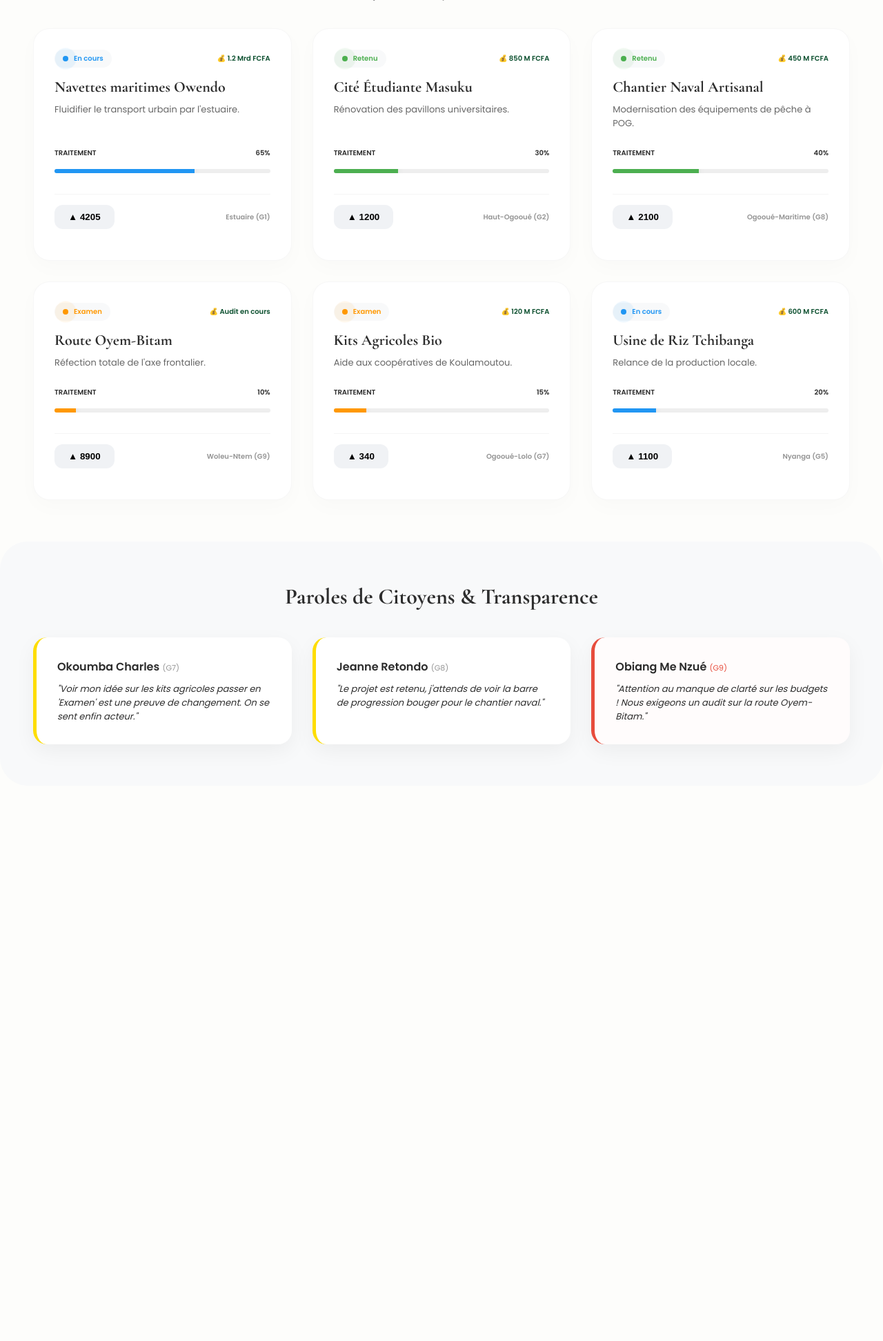
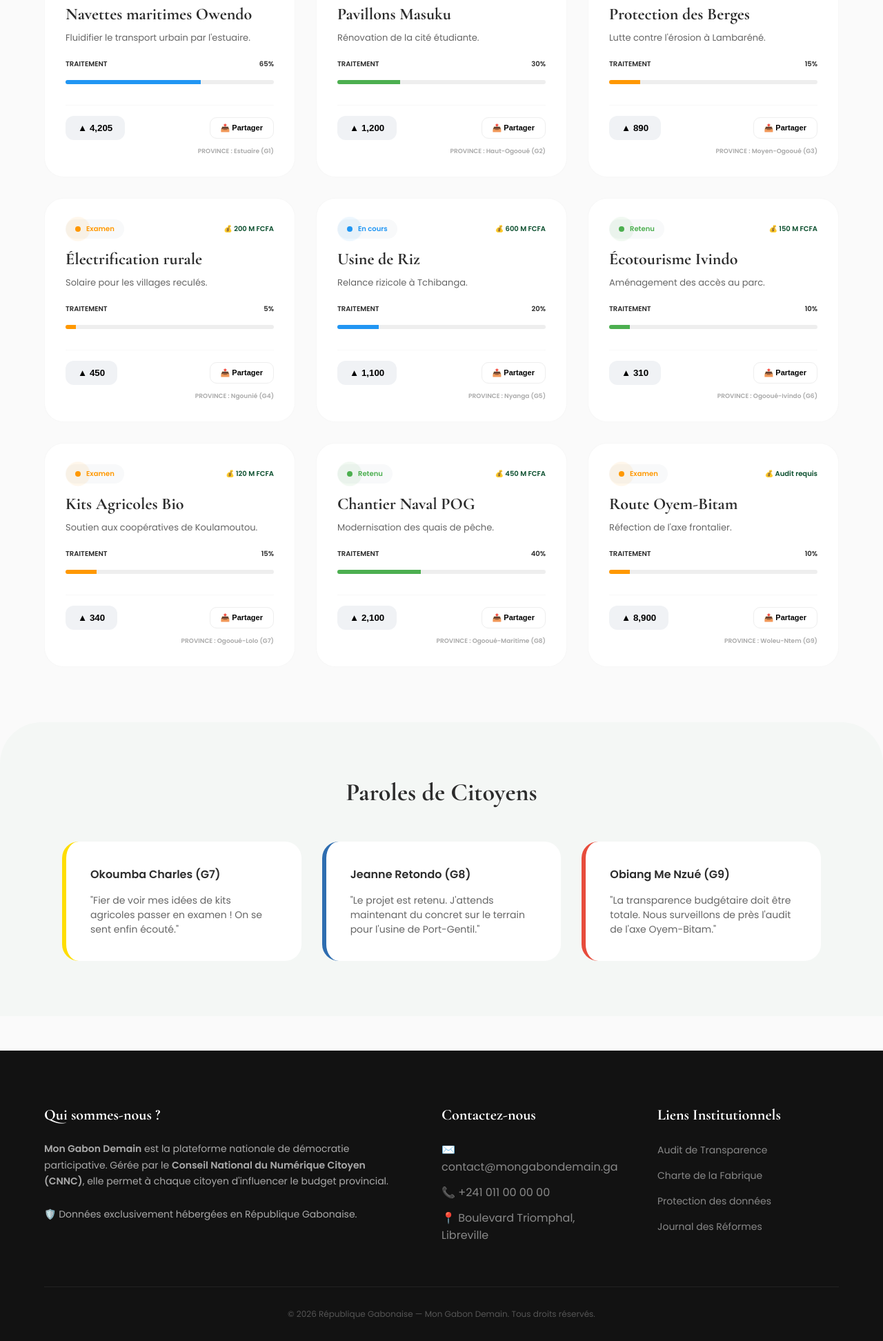
Before and after one commit to kemistrang-sudo/on-reve-et-on-ameliore, a plain HTML site: page index.html in a window 1280 px wide. Shown: the part 719-2663 px from the top of the page at 69% size. Before the commit the page ends 1918 px from the top, so only its background shows below. Drawn offline with nearby package versions, Linux system fonts and the light colour scheme.

Commit message:
Update index.html

```diff
--- a/index.html
+++ b/index.html
@@ -7,238 +7,245 @@
 <link href="https://fonts.googleapis.com/css2?family=Cormorant+Garamond:wght@600;700&family=Poppins:wght@300;400;500;600&display=swap" rel="stylesheet">
 <style>
   :root {
-    --vert: #0B4F2E; --vert-glow: rgba(11, 79, 46, 0.15);
+    --vert: #0B4F2E; --vert-glow: rgba(11, 79, 46, 0.2);
     --jaune: #FEDD00; --jaune-glow: rgba(254, 221, 0, 0.4);
     --bleu: #2E6DB0; --bleu-pale: #e8f0fa;
     --or: linear-gradient(135deg, #FEDD00 0%, #d4b800 100%);
-    --glass: rgba(255, 255, 255, 0.85);
-    --gris: #2C2C2C; --gris-clair: #f8f9fa;
+    --glass: rgba(255, 255, 255, 0.9);
+    --gris: #2C2C2C; --noir-footer: #121212;
   }
 
   * { margin: 0; padding: 0; box-sizing: border-box; }
-  body { font-family: 'Poppins', sans-serif; background: #fdfdfb; color: var(--gris); scroll-behavior: smooth; overflow-x: hidden; }
+  body { font-family: 'Poppins', sans-serif; background: #fafafa; color: var(--gris); scroll-behavior: smooth; }
   h1, h2, h3, .serif { font-family: 'Cormorant Garamond', serif; }
 
-  /* BARRE NATIONALE */
-  .barre-nationale { display: flex; height: 6px; width: 100%; position: fixed; top: 0; z-index: 1100; }
-  .barre-nationale span { flex: 1; }
-  .barre-nationale .v { background: var(--vert); }
-  .barre-nationale .j { background: var(--jaune); }
-  .barre-nationale .b { background: var(--bleu); }
+  /* BARRE NATIONALE TRICOLORE */
+  .flag-line { display: flex; height: 6px; width: 100%; position: fixed; top: 0; z-index: 1100; }
+  .flag-line span { flex: 1; }
 
-  /* HEADER GLASSMORPHISM */
+  /* HEADER GLASSMORPHISM & LOGO ANIMÉ */
   header {
     background: var(--glass); backdrop-filter: blur(15px); -webkit-backdrop-filter: blur(15px);
-    padding: 15px 48px; position: sticky; top: 6px; z-index: 1000;
-    display: flex; justify-content: space-between; align-items: center;
-    border-bottom: 1px solid rgba(0,0,0,0.05);
+    padding: 15px 5%; position: sticky; top: 6px; z-index: 1000;
+    display: flex; justify-content: space-between; align-items: center; border-bottom: 1px solid rgba(0,0,0,0.05);
   }
-
-  .logo-container { display: flex; align-items: center; gap: 12px; }
+  .logo-box { display: flex; align-items: center; gap: 12px; }
   .logo-icon {
-    width: 40px; height: 40px; background: var(--vert); border-radius: 10px;
+    width: 42px; height: 42px; background: var(--vert); border-radius: 10px;
     display: flex; align-items: center; justify-content: center;
-    box-shadow: 0 4px 15px var(--vert-glow); border: 1px solid rgba(255,255,255,0.2);
-    position: relative; overflow: hidden;
+    box-shadow: 0 4px 15px var(--vert-glow); position: relative; overflow: hidden;
   }
   .logo-icon::after {
-    content: ""; position: absolute; top: -50%; left: -50%; width: 200%; height: 200%;
+    content: ""; position: absolute; top: -50%; left: -100%; width: 200%; height: 200%;
     background: linear-gradient(45deg, transparent, rgba(255,255,255,0.3), transparent);
-    transform: rotate(45deg); animation: shine 3s infinite;
+    animation: shine 4s infinite;
   }
-  @keyframes shine { 0% { left: -100%; } 100% { left: 100%; } }
+  @keyframes shine { 100% { left: 100%; } }
 
-  .user-badge { background: var(--or); padding: 8px 18px; border-radius: 50px; font-size: 11px; font-weight: 700; color: var(--vert); box-shadow: 0 4px 12px var(--jaune-glow); }
+  .user-badge { background: var(--or); padding: 10px 20px; border-radius: 50px; font-size: 11px; font-weight: 700; color: var(--vert); box-shadow: 0 5px 15px var(--jaune-glow); }
 
   /* HERO */
-  .hero { background: var(--vert); padding: 100px 48px; min-height: 450px; display: flex; align-items: center; position: relative; color: white; }
-  .hero h2 { font-size: clamp(35px, 5vw, 60px); line-height: 1.1; margin-bottom: 20px; }
-  .hero h2 em { color: var(--jaune); font-style: italic; }
+  .hero { background: var(--vert); color: white; padding: 100px 5% 140px; position: relative; }
+  .hero h2 { font-size: clamp(35px, 5vw, 65px); line-height: 1.1; margin-bottom: 20px; }
+  .hero em { color: var(--jaune); font-style: italic; }
 
-  /* FILTRES & RECHERCHE */
-  .filter-bar { max-width: 1200px; margin: -35px auto 40px; padding: 25px; background: white; border-radius: 20px; box-shadow: 0 20px 40px rgba(0,0,0,0.08); display: flex; gap: 15px; position: relative; z-index: 10; }
-  .search-input { flex-grow: 1; padding: 12px 20px; border-radius: 12px; border: 1px solid #eee; font-size: 14px; outline: none; }
-  .select-prov { padding: 12px; border-radius: 12px; border: 1px solid #eee; background: var(--gris-clair); font-weight: 600; }
+  /* FILTRES DÉBORDANTS */
+  .filter-container {
+    max-width: 1100px; margin: -50px auto 40px; background: white;
+    padding: 25px; border-radius: 24px; box-shadow: 0 25px 50px rgba(0,0,0,0.1);
+    display: grid; grid-template-columns: 2fr 1fr auto; gap: 15px; position: relative; z-index: 10;
+  }
+  .input-field { padding: 12px 20px; border: 1px solid #eee; border-radius: 12px; outline: none; font-family: 'Poppins'; }
 
-  /* GRID & CARDS */
-  .section-container { padding: 60px 48px; max-width: 1300px; margin: 0 auto; }
-  .idees-grid { display: grid; grid-template-columns: repeat(auto-fill, minmax(350px, 1fr)); gap: 30px; }
+  /* GRILLE & CARTES */
+  .grid-section { padding: 40px 5% 80px; max-width: 1400px; margin: 0 auto; }
+  .projects-grid { display: grid; grid-template-columns: repeat(auto-fill, minmax(340px, 1fr)); gap: 30px; }
 
-  .idee-card {
-    background: white; border-radius: 24px; padding: 30px; border: 1px solid rgba(0,0,0,0.03);
-    box-shadow: 0 10px 30px rgba(0,0,0,0.02); transition: 0.4s cubic-bezier(0.165, 0.84, 0.44, 1);
-    display: flex; flex-direction: column;
+  .project-card {
+    background: white; border-radius: 28px; padding: 30px; border: 1px solid rgba(0,0,0,0.03);
+    transition: 0.4s cubic-bezier(0.165, 0.84, 0.44, 1); display: flex; flex-direction: column;
   }
-  .idee-card:hover { transform: translateY(-10px); box-shadow: 0 30px 60px rgba(11, 79, 46, 0.08); }
+  .project-card:hover { transform: translateY(-10px); box-shadow: 0 20px 40px rgba(0,0,0,0.06); }
 
-  /* LUMIÈRES & PROGRESSION */
-  .status-line { display: flex; justify-content: space-between; align-items: center; margin-bottom: 15px; }
-  .light-tag { display: inline-flex; align-items: center; gap: 8px; font-size: 10px; font-weight: 700; background: #f8f9fa; padding: 5px 12px; border-radius: 50px; }
-  .dot { width: 8px; height: 8px; border-radius: 50%; position: relative; }
-  .dot::after { content: ""; position: absolute; inset: -3px; border-radius: 50%; background: currentColor; opacity: 0.4; animation: pulse 2s infinite; }
+  /* STATUS & PROGRESSION */
+  .status-row { display: flex; justify-content: space-between; align-items: center; margin-bottom: 15px; }
+  .light-tag { display: inline-flex; align-items: center; gap: 8px; font-size: 10px; font-weight: 800; background: #f8f9fa; padding: 6px 14px; border-radius: 50px; }
+  .dot-glow { width: 8px; height: 8px; border-radius: 50%; position: relative; }
+  .dot-glow::after { content: ""; position: absolute; inset: -4px; border-radius: 50%; background: currentColor; animation: pulse 2s infinite; opacity: 0.4; }
   @keyframes pulse { 0% { transform: scale(1); opacity: 0.4; } 100% { transform: scale(2.5); opacity: 0; } }
 
-  .prog-bg { height: 6px; background: #eee; border-radius: 10px; margin: 15px 0; overflow: hidden; }
-  .prog-bar { height: 100%; transition: 1s; box-shadow: 0 0 10px rgba(0,0,0,0.1); }
+  .prog-track { height: 6px; background: #eee; border-radius: 10px; margin: 15px 0; overflow: hidden; }
+  .prog-fill { height: 100%; transition: 1.5s; }
 
-  /* TÉMOIGNAGES */
-  .temoignage-card { background: white; padding: 30px; border-radius: 20px; box-shadow: 0 10px 30px rgba(0,0,0,0.05); border-left: 5px solid var(--jaune); height: 100%; }
-  .temoignage-card.critique { border-left-color: #e74c3c; background: #fffcfc; }
+  /* FOOTER INSTITUTIONNEL */
+  footer { background: var(--noir-footer); color: #888; padding: 80px 5% 30px; margin-top: 50px; }
+  .footer-grid { display: grid; grid-template-columns: 2fr 1fr 1fr; gap: 50px; max-width: 1200px; margin: 0 auto; }
+  .footer-title { color: white; margin-bottom: 25px; font-size: 22px; }
+  .footer-links { list-style: none; }
+  .footer-links li { margin-bottom: 12px; }
+  .footer-links a { color: #888; text-decoration: none; font-size: 14px; transition: 0.3s; }
+  .footer-links a:hover { color: var(--jaune); }
+  .footer-bottom { border-top: 1px solid #222; margin-top: 50px; padding-top: 30px; text-align: center; font-size: 12px; color: #555; }
 
-  /* MODALE */
-  .modal-overlay { position: fixed; inset: 0; background: rgba(11, 79, 46, 0.9); backdrop-filter: blur(10px); display: none; align-items: center; justify-content: center; z-index: 2000; padding: 20px; }
-  .modal-overlay.active { display: flex; }
-  .modal-card { background: white; width: 100%; max-width: 550px; border-radius: 28px; padding: 40px; position: relative; }
-  .form-control { width: 100%; padding: 12px; border: 1px solid #eee; border-radius: 10px; margin: 8px 0 18px; font-family: 'Poppins'; }
-  .btn-submit { width: 100%; background: var(--vert); color: white; padding: 15px; border: none; border-radius: 12px; font-weight: 700; cursor: pointer; }
+  /* ACTIONS */
+  .btn-vote { border: none; background: #f0f2f5; padding: 10px 18px; border-radius: 12px; font-weight: 700; cursor: pointer; transition: 0.3s; }
+  .btn-vote.active { background: var(--or); color: var(--vert); }
+  .btn-share { background: none; border: 1px solid #eee; padding: 8px 15px; border-radius: 10px; font-size: 11px; cursor: pointer; transition: 0.2s; font-weight: 600; }
+  .btn-share:hover { background: var(--bleu-pale); color: var(--bleu); border-color: var(--bleu); }
 
-  .btn-vote { border: none; background: #f0f2f5; padding: 10px 20px; border-radius: 12px; font-weight: 700; cursor: pointer; transition: 0.3s; }
-  .btn-vote.active { background: var(--or); color: var(--vert); }
 </style>
 </head>
 <body>
 
-<div class="barre-nationale"><span class="v"></span><span class="j"></span><span class="b"></span></div>
+<div class="flag-line"><span style="background:var(--vert)"></span><span style="background:var(--jaune)"></span><span style="background:var(--bleu)"></span></div>
 
 <header>
-  <div class="logo-container">
-    <div class="logo-icon"><span style="color:white; font-weight:900; font-size:20px;">G</span></div>
+  <div class="logo-box">
+    <div class="logo-icon"><span style="color:white; font-weight:900; font-size:22px;">G</span></div>
     <div>
-      <h1 class="serif" style="font-size:22px; margin:0; color:var(--vert);">Mon Gabon Demain</h1>
-      <p style="font-size:8px; text-transform:uppercase; letter-spacing:2px; margin:0; opacity:0.6;">Plateforme de Souveraineté Citoyenne</p>
+      <h1 class="serif" style="font-size:24px; margin:0; color:var(--vert);">Mon Gabon Demain</h1>
+      <p style="font-size:8px; text-transform:uppercase; letter-spacing:2px; margin:0; opacity:0.6;">Souveraineté Citoyenne</p>
     </div>
   </div>
-  <div class="user-badge" id="userRank">🎖️ Citoyen : <span id="vCount">14</span> votes</div>
+  <div class="user-badge" id="uGrade">🎖️ Rang : Citoyen | <span id="vCount">14</span> votes</div>
 </header>
 
 <section class="hero">
-  <div style="max-width:800px;">
-    <h2>L'essor vers la félicité<br><em>commence par votre idée.</em></h2>
-    <p style="opacity:0.8; margin-bottom:30px;">Déposez, votez, et suivez la réalisation des projets provinciaux.</p>
-    <button class="btn-submit" style="width:auto; padding:15px 40px;" onclick="openModal()">+ Proposer un projet</button>
-  </div>
+  <h2>Chaque province,<br><em>une voix pour l'essor.</em></h2>
+  <p style="opacity:0.9; font-weight:300; max-width:600px;">Plateforme officielle de démocratie participative pour la transformation des 9 provinces du Gabon.</p>
 </section>
 
-<div class="filter-bar">
-  <input type="text" class="search-input" id="search" placeholder="Rechercher un projet (ex: hôpital, route...)" onkeyup="filter()">
-  <select class="select-prov" id="provFilter" onchange="filter()">
+<div class="filter-container">
+  <input type="text" class="input-field" id="search" placeholder="Rechercher un projet..." onkeyup="filter()">
+  <select class="input-field" id="provSelect" onchange="filter()">
     <option value="all">Toutes les Provinces</option>
     <option>Estuaire (G1)</option><option>Haut-Ogooué (G2)</option><option>Moyen-Ogooué (G3)</option>
     <option>Ngounié (G4)</option><option>Nyanga (G5)</option><option>Ogooué-Ivindo (G6)</option>
     <option>Ogooué-Lolo (G7)</option><option>Ogooué-Maritime (G8)</option><option>Woleu-Ntem (G9)</option>
   </select>
+  <button class="input-field" style="background:var(--vert); color:white; border:none; cursor:pointer; font-weight:600;">+ Nouvelle Idée</button>
 </div>
 
-<section class="section-container">
-  <h2 class="serif" style="font-size:32px; margin-bottom:40px; text-align:center;">Projets des 9 Provinces</h2>
-  <div class="idees-grid" id="container">
+<section class="grid-section">
+  <div class="projects-grid" id="mainGrid">
     </div>
 </section>
 
-<section class="section-container" style="background:var(--gris-clair); border-radius:40px; margin-bottom:60px;">
-  <h2 class="serif" style="text-align:center; font-size:32px; margin-bottom:40px;">Paroles de Citoyens & Transparence</h2>
-  <div class="idees-grid">
-    <div class="temoignage-card">
-      <strong>Okoumba Charles</strong> <span style="font-size:11px; opacity:0.5;">(G7)</span>
-      <p style="font-size:13px; font-style:italic; margin-top:10px;">"Voir mon idée sur les kits agricoles passer en 'Examen' est une preuve de changement. On se sent enfin acteur."</p>
+<section style="background:#f4f7f5; padding:80px 5%; border-radius:60px 60px 0 0;">
+  <h2 class="serif" style="text-align:center; font-size:36px; margin-bottom:50px;">Paroles de Citoyens</h2>
+  <div class="projects-grid" style="max-width:1100px; margin:0 auto;">
+    <div style="background:white; padding:35px; border-radius:24px; border-left: 6px solid var(--jaune);">
+      <strong>Okoumba Charles (G7)</strong>
+      <p style="font-size:14px; color:#666; margin-top:15px;">"Fier de voir mes idées de kits agricoles passer en examen ! On se sent enfin écouté."</p>
     </div>
-    <div class="temoignage-card">
-      <strong>Jeanne Retondo</strong> <span style="font-size:11px; opacity:0.5;">(G8)</span>
-      <p style="font-size:13px; font-style:italic; margin-top:10px;">"Le projet est retenu, j'attends de voir la barre de progression bouger pour le chantier naval."</p>
+    <div style="background:white; padding:35px; border-radius:24px; border-left: 6px solid var(--bleu);">
+      <strong>Jeanne Retondo (G8)</strong>
+      <p style="font-size:14px; color:#666; margin-top:15px;">"Le projet est retenu. J'attends maintenant du concret sur le terrain pour l'usine de Port-Gentil."</p>
     </div>
-    <div class="temoignage-card critique">
-      <strong>Obiang Me Nzué</strong> <span style="font-size:11px; color:#e74c3c;">(G9)</span>
-      <p style="font-size:13px; font-style:italic; margin-top:10px;">"Attention au manque de clarté sur les budgets ! Nous exigeons un audit sur la route Oyem-Bitam."</p>
+    <div style="background:white; padding:35px; border-radius:24px; border-left: 6px solid #e74c3c;">
+      <strong>Obiang Me Nzué (G9)</strong>
+      <p style="font-size:14px; color:#666; margin-top:15px;">"La transparence budgétaire doit être totale. Nous surveillons de près l'audit de l'axe Oyem-Bitam."</p>
     </div>
   </div>
 </section>
 
-<div class="modal-overlay" id="modal">
-  <div class="modal-card">
-    <h2 class="serif" style="margin-bottom:20px;">Nouvelle Proposition</h2>
-    <form id="ideaForm">
-      <label style="font-size:10px; font-weight:700;">PROVINCE</label>
-      <select class="form-control" id="f-prov">
-        <option>Estuaire (G1)</option><option>Haut-Ogooué (G2)</option><option>Moyen-Ogooué (G3)</option>
-        <option>Ngounié (G4)</option><option>Nyanga (G5)</option><option>Ogooué-Ivindo (G6)</option>
-        <option>Ogooué-Lolo (G7)</option><option>Ogooué-Maritime (G8)</option><option>Woleu-Ntem (G9)</option>
-      </select>
-      <label style="font-size:10px; font-weight:700;">TITRE DU PROJET</label>
-      <input type="text" class="form-control" id="f-titre" required>
-      <label style="font-size:10px; font-weight:700;">DESCRIPTION & IMPACT</label>
-      <textarea class="form-control" id="f-desc" rows="4" required></textarea>
-      <button type="submit" class="btn-submit">Soumettre à la Fabrique Citoyenne</button>
-      <button type="button" style="width:100%; background:none; border:none; margin-top:10px; cursor:pointer; color:#999;" onclick="closeModal()">Annuler</button>
-    </form>
+<footer>
+  <div class="footer-grid">
+    <div>
+      <h4 class="footer-title serif">Qui sommes-nous ?</h4>
+      <p style="font-size:14px; line-height:1.7; color:#aaa;">
+        <strong>Mon Gabon Demain</strong> est la plateforme nationale de démocratie participative. Gérée par le <strong>Conseil National du Numérique Citoyen (CNNC)</strong>, elle permet à chaque citoyen d'influencer le budget provincial.
+        <br><br>
+        🛡️ Données exclusivement hébergées en République Gabonaise.
+      </p>
+    </div>
+    <div>
+      <h4 class="footer-title serif">Contactez-nous</h4>
+      <ul class="footer-links">
+        <li>✉️ contact@mongabondemain.ga</li>
+        <li>📞 +241 011 00 00 00</li>
+        <li>📍 Boulevard Triomphal, Libreville</li>
+      </ul>
+    </div>
+    <div>
+      <h4 class="footer-title serif">Liens Institutionnels</h4>
+      <ul class="footer-links">
+        <li><a href="#">Audit de Transparence</a></li>
+        <li><a href="#">Charte de la Fabrique</a></li>
+        <li><a href="#">Protection des données</a></li>
+        <li><a href="#">Journal des Réformes</a></li>
+      </ul>
+    </div>
   </div>
-</div>
+  <div class="footer-bottom">
+    © 2026 République Gabonaise — Mon Gabon Demain. Tous droits réservés.
+  </div>
+</footer>
 
 <script>
   let totalVotes = 14;
-  const idees = [
-    { id: 1, p: "Estuaire (G1)", t: "Navettes maritimes Owendo", d: "Fluidifier le transport urbain par l'estuaire.", s: "En cours", c: "#2196f3", prog: 65, b: "1.2 Mrd FCFA", v: 4205 },
-    { id: 2, p: "Haut-Ogooué (G2)", t: "Cité Étudiante Masuku", d: "Rénovation des pavillons universitaires.", s: "Retenu", c: "#4caf50", prog: 30, b: "850 M FCFA", v: 1200 },
-    { id: 3, p: "Ogooué-Maritime (G8)", t: "Chantier Naval Artisanal", d: "Modernisation des équipements de pêche à POG.", s: "Retenu", c: "#4caf50", prog: 40, b: "450 M FCFA", v: 2100 },
-    { id: 4, p: "Woleu-Ntem (G9)", t: "Route Oyem-Bitam", d: "Réfection totale de l'axe frontalier.", s: "Examen", c: "#ff9800", prog: 10, b: "Audit en cours", v: 8900 },
-    { id: 5, p: "Ogooué-Lolo (G7)", t: "Kits Agricoles Bio", d: "Aide aux coopératives de Koulamoutou.", s: "Examen", c: "#ff9800", prog: 15, b: "120 M FCFA", v: 340 },
-    { id: 6, p: "Nyanga (G5)", t: "Usine de Riz Tchibanga", d: "Relance de la production locale.", s: "En cours", c: "#2196f3", prog: 20, b: "600 M FCFA", v: 1100 }
+  const db = [
+    { p: "Estuaire (G1)", t: "Navettes maritimes Owendo", d: "Fluidifier le transport urbain par l'estuaire.", s: "En cours", c: "#2196f3", prog: 65, b: "1.2 Mrd FCFA", v: 4205 },
+    { p: "Haut-Ogooué (G2)", t: "Pavillons Masuku", d: "Rénovation de la cité étudiante.", s: "Retenu", c: "#4caf50", prog: 30, b: "850 M FCFA", v: 1200 },
+    { p: "Moyen-Ogooué (G3)", t: "Protection des Berges", d: "Lutte contre l'érosion à Lambaréné.", s: "Examen", c: "#ff9800", prog: 15, b: "En étude", v: 890 },
+    { p: "Ngounié (G4)", t: "Électrification rurale", d: "Solaire pour les villages reculés.", s: "Examen", c: "#ff9800", prog: 5, b: "200 M FCFA", v: 450 },
+    { p: "Nyanga (G5)", t: "Usine de Riz", d: "Relance rizicole à Tchibanga.", s: "En cours", c: "#2196f3", prog: 20, b: "600 M FCFA", v: 1100 },
+    { p: "Ogooué-Ivindo (G6)", t: "Écotourisme Ivindo", d: "Aménagement des accès au parc.", s: "Retenu", c: "#4caf50", prog: 10, b: "150 M FCFA", v: 310 },
+    { p: "Ogooué-Lolo (G7)", t: "Kits Agricoles Bio", d: "Soutien aux coopératives de Koulamoutou.", s: "Examen", c: "#ff9800", prog: 15, b: "120 M FCFA", v: 340 },
+    { p: "Ogooué-Maritime (G8)", t: "Chantier Naval POG", d: "Modernisation des quais de pêche.", s: "Retenu", c: "#4caf50", prog: 40, b: "450 M FCFA", v: 2100 },
+    { p: "Woleu-Ntem (G9)", t: "Route Oyem-Bitam", d: "Réfection de l'axe frontalier.", s: "Examen", c: "#ff9800", prog: 10, b: "Audit requis", v: 8900 }
   ];
 
   function render(list) {
-    const cont = document.getElementById('container');
-    cont.innerHTML = '';
+    const grid = document.getElementById('mainGrid');
+    grid.innerHTML = '';
     list.forEach(i => {
-      cont.innerHTML += `
-        <div class="idee-card">
-          <div class="status-line">
-            <div class="light-tag" style="color:${i.c}"><span class="dot" style="background:currentColor"></span> ${i.s}</div>
-            <span style="font-size:10px; font-weight:700; color:var(--vert);">💰 ${i.b}</span>
+      grid.innerHTML += `
+        <div class="project-card">
+          <div class="status-row">
+            <div class="light-tag" style="color:${i.c}"><span class="dot-glow" style="background:currentColor"></span> ${i.s}</div>
+            <span style="font-size:10px; font-weight:800; color:var(--vert);">💰 ${i.b}</span>
           </div>
-          <h3 class="serif" style="font-size:22px;">${i.t}</h3>
-          <p style="font-size:13px; color:#666; margin:10px 0; flex-grow:1;">${i.d}</p>
-          <div style="font-size:10px; font-weight:700; margin-top:15px; display:flex; justify-content:space-between;">
+          <h3 class="serif" style="font-size:24px; margin-bottom:10px;">${i.t}</h3>
+          <p style="font-size:13px; color:#666; flex-grow:1;">${i.d}</p>
+          <div style="font-size:10px; font-weight:800; margin-top:20px; display:flex; justify-content:space-between;">
             <span>TRAITEMENT</span><span>${i.prog}%</span>
           </div>
-          <div class="prog-bg"><div class="prog-bar" style="width:${i.prog}%; background:${i.c}"></div></div>
-          <div class="status-line" style="margin-top:15px; padding-top:15px; border-top:1px solid #f5f5f5;">
-            <button class="btn-vote" onclick="vote(this)">▲ ${i.v}</button>
-            <span style="font-size:10px; font-weight:700; opacity:0.5;">${i.p}</span>
+          <div class="prog-track"><div class="prog-fill" style="width:${i.prog}%; background:${i.c}"></div></div>
+          <div style="display:flex; justify-content:space-between; align-items:center; margin-top:15px; padding-top:15px; border-top:1px solid #f8f8f8;">
+            <button class="btn-vote" onclick="upVote(this)">▲ ${i.v.toLocaleString()}</button>
+            <button class="btn-share" onclick="share('${i.t}')">📤 Partager</button>
           </div>
+          <div style="font-size:9px; font-weight:700; margin-top:10px; text-align:right; opacity:0.4;">PROVINCE : ${i.p}</div>
         </div>
       `;
     });
   }
 
+  function upVote(btn) {
+    if(!btn.classList.contains('active')) {
+      btn.classList.add('active'); totalVotes++;
+      document.getElementById('vCount').innerText = totalVotes;
+      if(totalVotes > 15) document.getElementById('uGrade').innerHTML = "🎖️ Rang : Bâtisseur | " + totalVotes + " votes";
+    }
+  }
+
+  function share(t) {
+    if (navigator.share) {
+      navigator.share({ title: 'Mon Gabon Demain', text: `Vote pour le projet : ${t}`, url: window.location.href });
+    } else {
+      alert("Lien de partage copié pour : " + t);
+    }
+  }
+
   function filter() {
-    const txt = document.getElementById('search').value.toLowerCase();
-    const pr = document.getElementById('provFilter').value;
-    const f = idees.filter(i => (i.t.toLowerCase().includes(txt) || i.d.toLowerCase().includes(txt)) && (pr === "all" || i.p === pr));
+    const s = document.getElementById('search').value.toLowerCase();
+    const p = document.getElementById('provSelect').value;
+    const f = db.filter(i => (i.t.toLowerCase().includes(s)) && (p === "all" || i.p === p));
     render(f);
   }
 
-  function vote(btn) {
-    if(!btn.classList.contains('active')) {
-      btn.classList.add('active');
-      totalVotes++;
-      document.getElementById('vCount').innerText = totalVotes;
-      if(totalVotes > 15) document.getElementById('userRank').innerText = "⭐ Rang : Bâtisseur | " + totalVotes + " votes";
-    }
-  }
-
-  function openModal() { document.getElementById('modal').classList.add('active'); }
-  function closeModal() { document.getElementById('modal').classList.remove('active'); }
-
-  document.getElementById('ideaForm').onsubmit = (e) => {
-    e.preventDefault();
-    idees.unshift({
-      id: Date.now(), p: document.getElementById('f-prov').value,
-      t: document.getElementById('f-titre').value, d: document.getElementById('f-desc').value,
-      s: "Nouveau", c: "#999", prog: 0, b: "À définir", v: 1
-    });
-    render(idees); closeModal();
-  };
-
-  render(idees);
+  render(db);
 </script>
 </body>
 </html>
```
